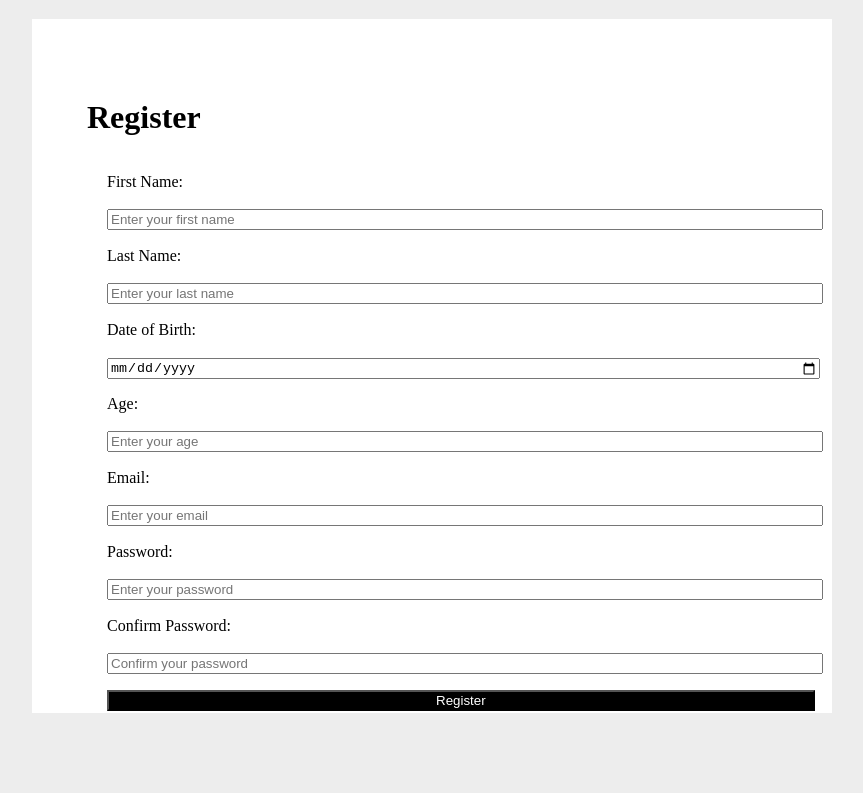
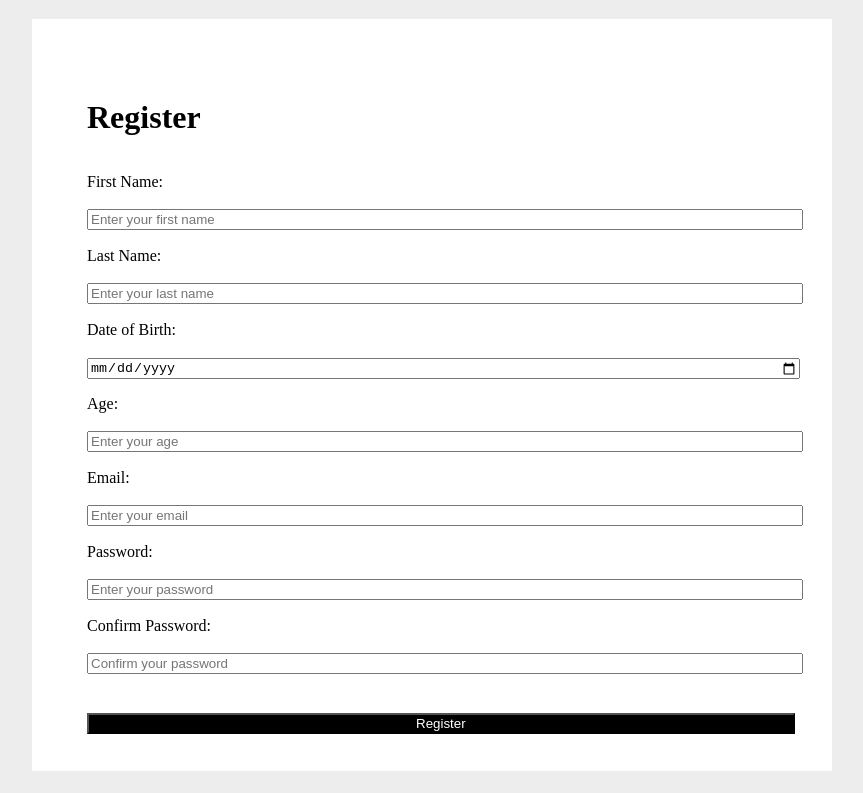
Before and after one commit to Prajjwalajit15/F1C2, a plain HTML site: page index.html in a window 1280 px wide. Shown: the part 729-1522 px from the top of the page, without its empty margins (208-1071 px from the left). Before the commit the page ends 1463 px from the top, so only its background shows below. Drawn offline with Linux system fonts and the light colour scheme.

Commit message:
file is ready to deploy

```diff
--- a/index.html
+++ b/index.html
@@ -129,7 +129,7 @@
             <label  for="confirm-password">Confirm Password:</label><br>
             <input    type="password" id="confirm-password" name="confirm-password" placeholder="Confirm your password" required><br>
 
-            <input  type="submit" value="Register" style="background-color: black; color: white;"><br>
+            <input  type="submit" value="Register" style="background-color: black; color: white;  margin-bottom:5% ;margin-top: 5%;"><br>
         </form>
 
       </div>
--- a/style.css
+++ b/style.css
@@ -68,7 +68,6 @@ form {
 }
 input,label{
     width:95%;
-    margin-left: 20px;
 }
 #books,
 #rg {
```
